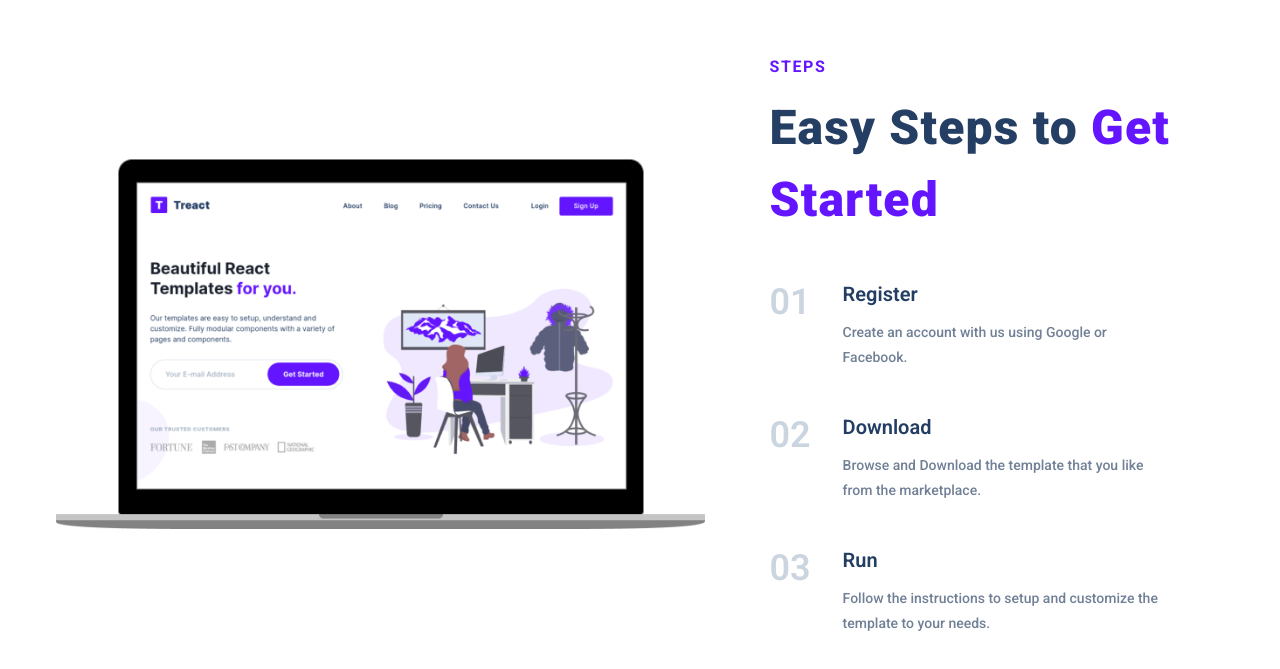
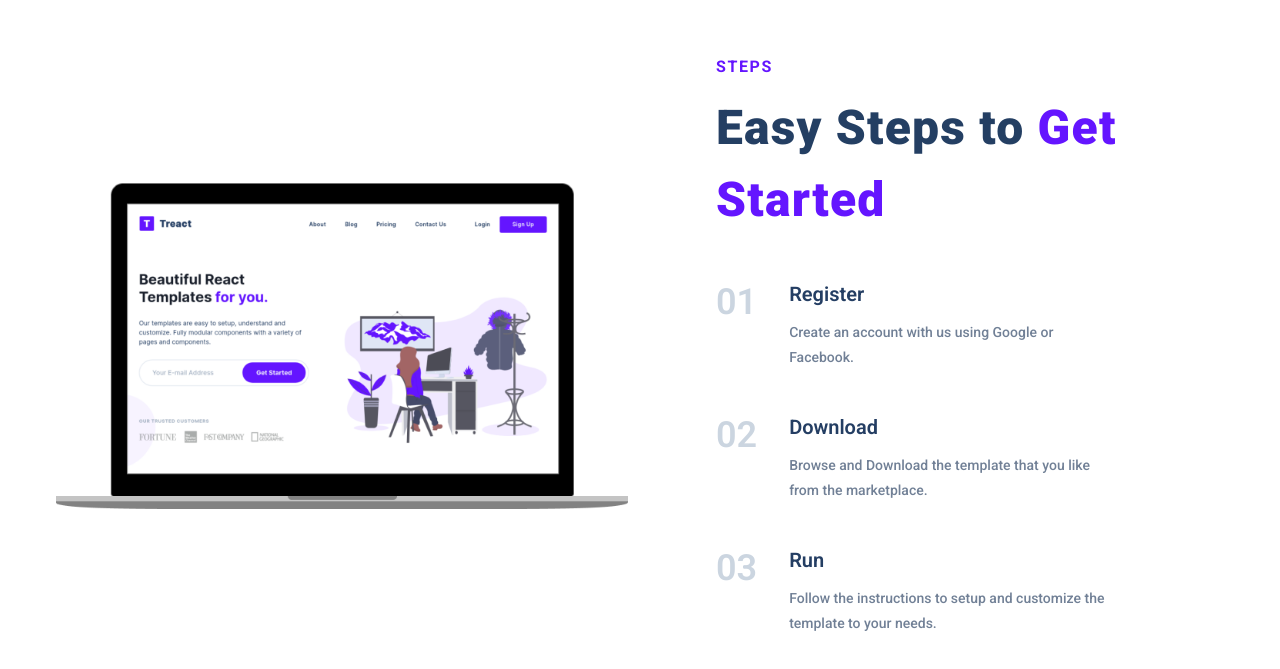
Before and after one commit to AnthonyCCharles/Solo-Website, a plain HTML site: page index.html in a window 1280 px wide. Shown: the part 2938-3607 px from the top of the page. Drawn offline with Linux system fonts and the light colour scheme.

Commit message:
Your Message

```diff
--- a/styles.css
+++ b/styles.css
@@ -2403,3 +2403,43 @@ MOBILE RESPONSIVENESS ↓
         height: 44px;
     }
 }
+
+/* Steps responsive overrides: stacked by default, fluid split from 767px */
+#steps .row {
+    display: block;
+}
+#steps .steps__img--wraper,
+#steps .steps__discription {
+    width: 100%;
+    max-width: 100%;
+}
+
+@media (min-width: 767px) {
+    #steps .row {
+        display: grid;
+        grid-template-columns: 1.2fr 0.8fr; /* give steps more room vs image */
+        align-items: center; /* vertically center image to steps */
+        column-gap: 24px;
+    }
+    #steps .steps__img--wraper,
+    #steps .steps__discription {
+        box-sizing: border-box;
+        width: auto;
+        max-width: 100%;
+    }
+    #steps .steps__img--wraper {
+        align-self: center;   /* ensure the image column centers if row uses different alignment elsewhere */
+        justify-self: center; /* horizontally center the image within its grid cell if narrower */
+    }
+    #steps .steps__img {
+        display: block;
+        width: 100%;
+        height: auto;
+    }
+}
+
+@media (min-width: 1024px) {
+    #steps .row {
+        grid-template-columns: 1fr 1fr;
+    }
+}
```
